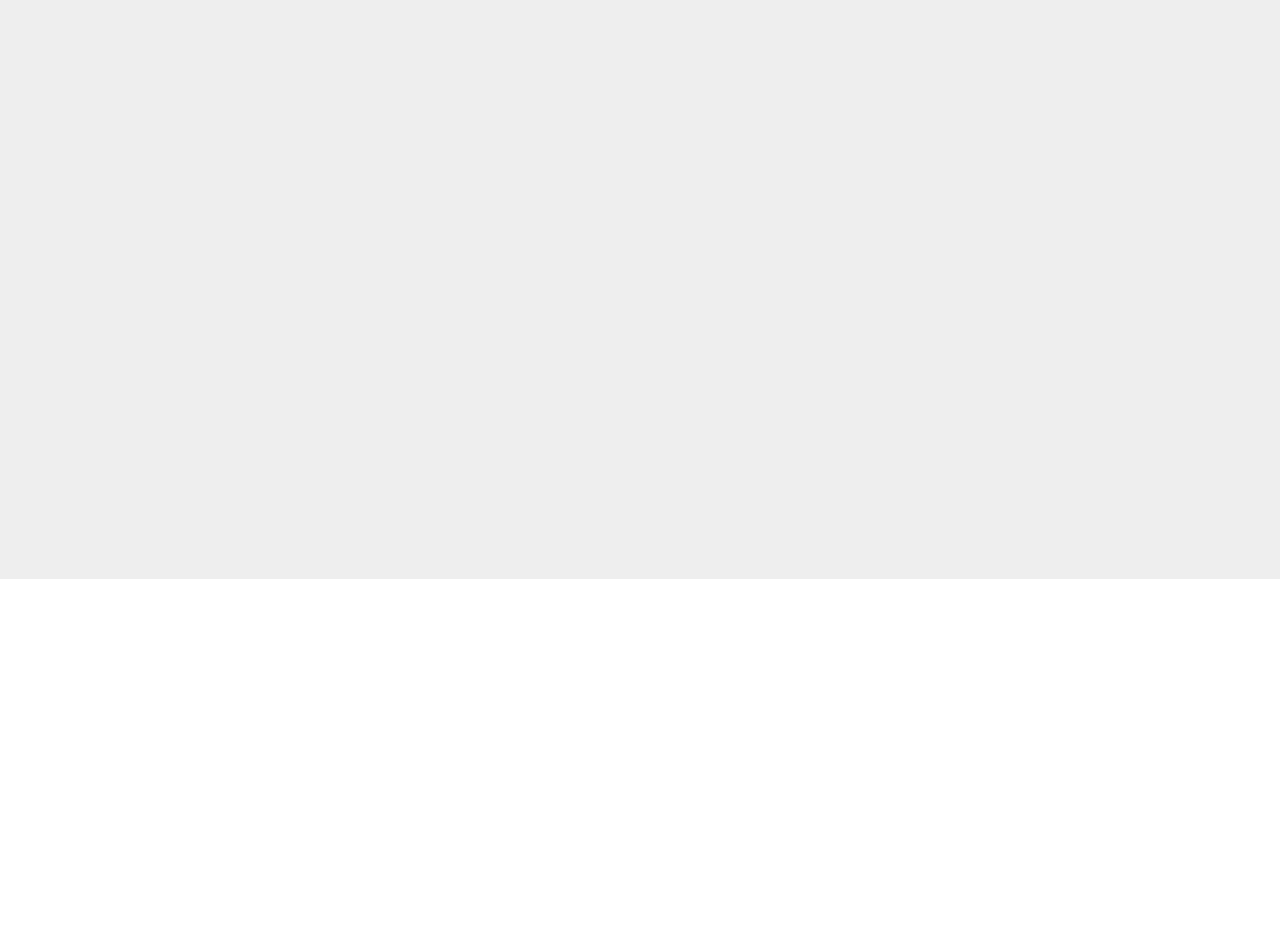
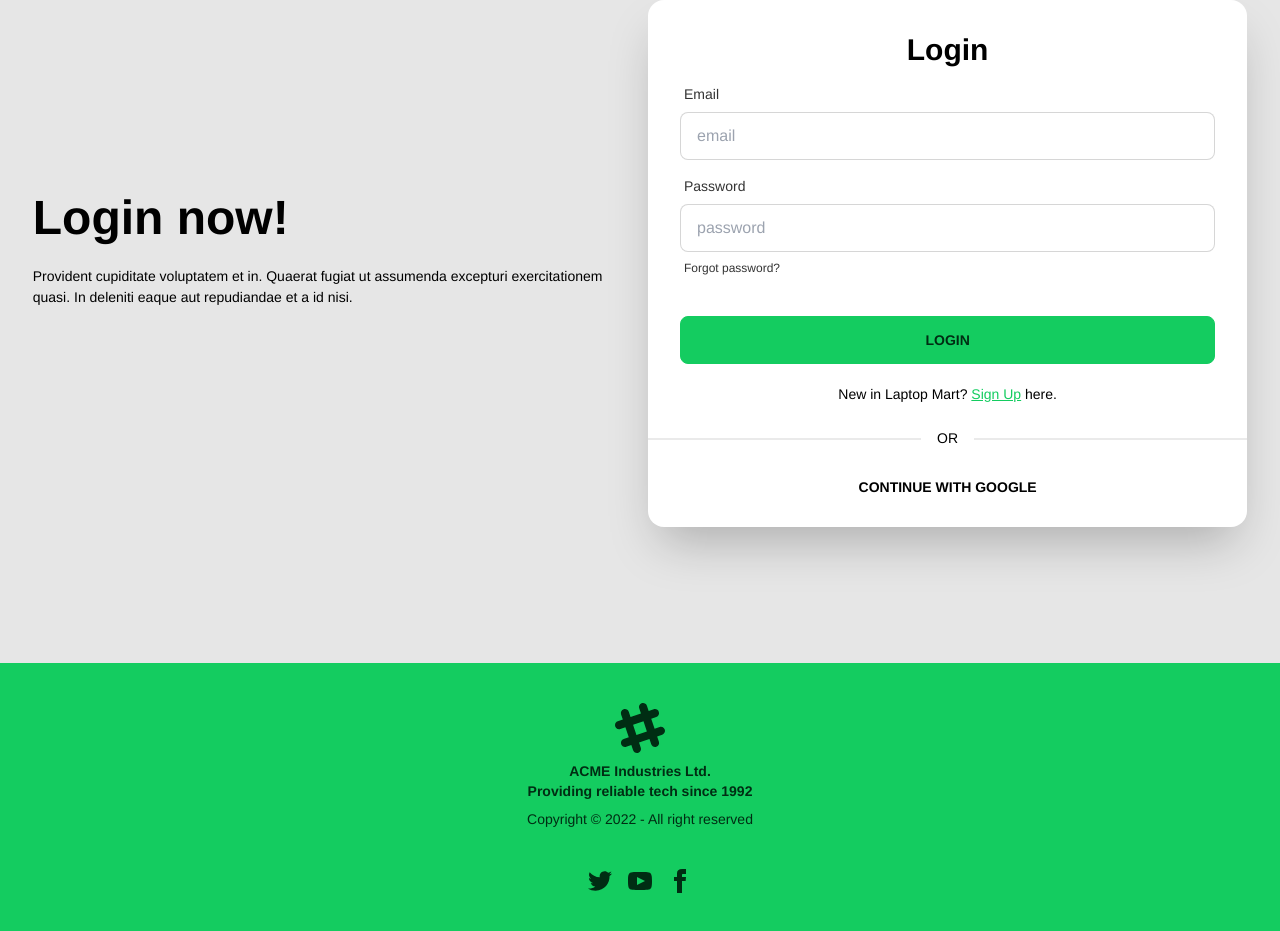
Before and after one commit to tahdiislam/laptop-mart-client, a React (Vite) app: page /login in a window 1280 px wide. Before the commit this address had no page. Shown: the part 221-1152 px from the top of the page. Before the commit the page ends 800 px from the top, so only its background shows below. Built offline with nearby package versions, Linux system fonts and the light colour scheme.

Commit message:
customize the login page

```diff
--- a/package.json
+++ b/package.json
@@ -13,6 +13,7 @@
     "firebase": "^9.14.0",
     "react": "^18.2.0",
     "react-dom": "^18.2.0",
+    "react-hook-form": "^7.39.5",
     "react-hot-toast": "^2.4.0",
     "react-router-dom": "^6.4.3",
     "swiper": "^8.4.5"
--- a/src/Layout/Main.jsx
+++ b/src/Layout/Main.jsx
@@ -1,55 +1,15 @@
 import React from "react";
-import { Link, Outlet } from "react-router-dom";
+import {Outlet } from "react-router-dom";
+import Footer from "../Shared/Footer";
+import Header from "../Shared/Header";
 
 export default function Main() {
-  // nav items
-  const navItems = (
-    <>
-      <li>
-        <Link to="/">Home</Link>
-      </li>
-    </>
-  );
+
   return (
-    <div className="drawer">
-      <input id="my-drawer-3" type="checkbox" className="drawer-toggle" />
-      <div className="drawer-content flex flex-col">
-        <div className="w-full navbar bg-gray-50 py-10">
-          <div className="flex-none lg:hidden">
-            <label htmlFor="my-drawer-3" className="btn btn-square btn-ghost">
-              <svg
-                xmlns="http://www.w3.org/2000/svg"
-                fill="none"
-                viewBox="0 0 24 24"
-                className="inline-block w-6 h-6 stroke-current"
-              >
-                <path
-                  strokeLinecap="round"
-                  strokeLinejoin="round"
-                  strokeWidth="2"
-                  d="M4 6h16M4 12h16M4 18h16"
-                ></path>
-              </svg>
-            </label>
-          </div>
-          <div className="flex-1 px-2 mx-2">
-            <Link>
-              <button className="btn btn-ghost text-2xl font-bold">
-                Laptop Mart
-              </button>
-            </Link>
-          </div>
-          <div className="flex-none hidden lg:block">
-            <ul className="menu menu-horizontal text-lg mr-6">{navItems}</ul>
-          </div>
-        </div>
-        {/* main content */}
-        <Outlet />
-      </div>
-      <div className="drawer-side">
-        <label htmlFor="my-drawer-3" className="drawer-overlay"></label>
-        <ul className="menu p-4 w-80 bg-base-100">{navItems}</ul>
-      </div>
+    <div>
+      <Header/>
+      <Outlet/>
+      <Footer/>
     </div>
   );
 }
--- a/src/Pages/Home/Slider/Slider.css
+++ b/src/Pages/Home/Slider/Slider.css
@@ -18,7 +18,7 @@
 
 .swiper {
   width: 100%;
-  height: 60%;
+  height: 100%;
 }
 
 .swiper-slide {
@@ -44,6 +44,6 @@
 .swiper-slide img {
   display: block;
   width: 100%;
-  height: 100%;
+  height: 60vh;
   object-fit: cover;
 }
--- /dev/null
+++ b/src/Pages/Login/Login.jsx
@@ -0,0 +1,88 @@
+import React from "react";
+import { useForm } from "react-hook-form";
+import { Link } from "react-router-dom";
+
+const Login = () => {
+  // react hook form
+  const {
+    register,
+    handleSubmit,
+    formState: { errors },
+  } = useForm();
+
+  // login handler
+  const handleLogin = data => {
+    console.log(data)
+  }
+  return (
+    <section>
+      <div className="hero min-h-screen bg-base-200">
+        <div className="hero-content flex-col lg:flex-row">
+          <div className="w-1/2 text-center lg:text-left">
+            <h1 className="text-5xl font-bold">Login now!</h1>
+            <p className="py-6">
+              Provident cupiditate voluptatem et in. Quaerat fugiat ut assumenda
+              excepturi exercitationem quasi. In deleniti eaque aut repudiandae
+              et a id nisi.
+            </p>
+          </div>
+          <div className="card w-1/2 shadow-2xl bg-base-100">
+            <form onSubmit={handleSubmit(handleLogin)} className="card-body">
+              <h3 className="text-3xl font-semibold text-center">Login</h3>
+              <div className="form-control">
+                <label className="label">
+                  <span className="label-text">Email</span>
+                </label>
+                <input
+                  type="text"
+                  placeholder="email"
+                  className="input input-bordered"
+                  {...register("email", {required: true})}
+                />
+              </div>
+              <div className="form-control">
+                <label className="label">
+                  <span className="label-text">Password</span>
+                </label>
+                <input
+                  type="password"
+                  placeholder="password"
+                  className="input input-bordered"
+                  {...register("password", {required: true})}
+                />
+                <label className="label">
+                  <Link to="/login" className="label-text-alt link link-hover">
+                    Forgot password?
+                  </Link>
+                </label>
+              </div>
+              <div className="form-control mt-6">
+                <button type="submit" className="btn btn-primary">
+                  Login
+                </button>
+              </div>
+              <p className="text-center mt-3">
+                New in Laptop Mart?{" "}
+                <Link
+                  className="text-primary underline hover:no-underline"
+                  to="/register"
+                >
+                  Sign Up
+                </Link>{" "}
+                here.
+              </p>
+            </form>
+            <div className="divider mt-[-6px]">OR</div>
+            <div className="flex justify-center mb-4">
+              <button className="btn btn-ghost w-1/2">
+                Continue with Google
+              </button>
+            </div>
+          </div>
+        </div>
+      </div>
+    </section>
+  );
+};
+
+export default Login;
--- a/src/Router/router.jsx
+++ b/src/Router/router.jsx
@@ -1,13 +1,17 @@
 import { createBrowserRouter } from "react-router-dom";
 import Main from "../Layout/Main";
 import Home from "../Pages/Home/Home/Home";
+import Login from "../Pages/Login/Login";
 
 const router = createBrowserRouter([
     {
         path: "/", element: <Main/>, children: [
             {
                 path: "/", element: <Home/>
-            }
+            },
+            {
+                path: "/login", element: <Login/>
+            },
         ]
     }
 ])
--- /dev/null
+++ b/src/Shared/Footer.jsx
@@ -0,0 +1,63 @@
+import React from "react";
+
+export default function Footer() {
+  return (
+    <footer className="footer footer-center p-10 bg-primary text-primary-content">
+      <div>
+        <svg
+          width="50"
+          height="50"
+          viewBox="0 0 24 24"
+          xmlns="http://www.w3.org/2000/svg"
+          fillRule="evenodd"
+          clipRule="evenodd"
+          className="inline-block fill-current"
+        >
+          <path d="M22.672 15.226l-2.432.811.841 2.515c.33 1.019-.209 2.127-1.23 2.456-1.15.325-2.148-.321-2.463-1.226l-.84-2.518-5.013 1.677.84 2.517c.391 1.203-.434 2.542-1.831 2.542-.88 0-1.601-.564-1.86-1.314l-.842-2.516-2.431.809c-1.135.328-2.145-.317-2.463-1.229-.329-1.018.211-2.127 1.231-2.456l2.432-.809-1.621-4.823-2.432.808c-1.355.384-2.558-.59-2.558-1.839 0-.817.509-1.582 1.327-1.846l2.433-.809-.842-2.515c-.33-1.02.211-2.129 1.232-2.458 1.02-.329 2.13.209 2.461 1.229l.842 2.515 5.011-1.677-.839-2.517c-.403-1.238.484-2.553 1.843-2.553.819 0 1.585.509 1.85 1.326l.841 2.517 2.431-.81c1.02-.33 2.131.211 2.461 1.229.332 1.018-.21 2.126-1.23 2.456l-2.433.809 1.622 4.823 2.433-.809c1.242-.401 2.557.484 2.557 1.838 0 .819-.51 1.583-1.328 1.847m-8.992-6.428l-5.01 1.675 1.619 4.828 5.011-1.674-1.62-4.829z"></path>
+        </svg>
+        <p className="font-bold">
+          ACME Industries Ltd. <br />
+          Providing reliable tech since 1992
+        </p>
+        <p>Copyright © 2022 - All right reserved</p>
+      </div>
+      <div>
+        <div className="grid grid-flow-col gap-4">
+          <a>
+            <svg
+              xmlns="http://www.w3.org/2000/svg"
+              width="24"
+              height="24"
+              viewBox="0 0 24 24"
+              className="fill-current"
+            >
+              <path d="M24 4.557c-.883.392-1.832.656-2.828.775 1.017-.609 1.798-1.574 2.165-2.724-.951.564-2.005.974-3.127 1.195-.897-.957-2.178-1.555-3.594-1.555-3.179 0-5.515 2.966-4.797 6.045-4.091-.205-7.719-2.165-10.148-5.144-1.29 2.213-.669 5.108 1.523 6.574-.806-.026-1.566-.247-2.229-.616-.054 2.281 1.581 4.415 3.949 4.89-.693.188-1.452.232-2.224.084.626 1.956 2.444 3.379 4.6 3.419-2.07 1.623-4.678 2.348-7.29 2.04 2.179 1.397 4.768 2.212 7.548 2.212 9.142 0 14.307-7.721 13.995-14.646.962-.695 1.797-1.562 2.457-2.549z"></path>
+            </svg>
+          </a>
+          <a>
+            <svg
+              xmlns="http://www.w3.org/2000/svg"
+              width="24"
+              height="24"
+              viewBox="0 0 24 24"
+              className="fill-current"
+            >
+              <path d="M19.615 3.184c-3.604-.246-11.631-.245-15.23 0-3.897.266-4.356 2.62-4.385 8.816.029 6.185.484 8.549 4.385 8.816 3.6.245 11.626.246 15.23 0 3.897-.266 4.356-2.62 4.385-8.816-.029-6.185-.484-8.549-4.385-8.816zm-10.615 12.816v-8l8 3.993-8 4.007z"></path>
+            </svg>
+          </a>
+          <a>
+            <svg
+              xmlns="http://www.w3.org/2000/svg"
+              width="24"
+              height="24"
+              viewBox="0 0 24 24"
+              className="fill-current"
+            >
+              <path d="M9 8h-3v4h3v12h5v-12h3.642l.358-4h-4v-1.667c0-.955.192-1.333 1.115-1.333h2.885v-5h-3.808c-3.596 0-5.192 1.583-5.192 4.615v3.385z"></path>
+            </svg>
+          </a>
+        </div>
+      </div>
+    </footer>
+  );
+}
--- /dev/null
+++ b/src/Shared/Header.jsx
@@ -0,0 +1,56 @@
+import React from "react";
+import { Link } from "react-router-dom";
+
+const Header = () => {
+  // nav items
+  const navItems = (
+    <>
+      <li>
+        <Link to="/">Home</Link>
+        <Link to="/login">login</Link>
+      </li>
+    </>
+  );
+  return (
+    <section>
+      <div className="navbar bg-gray-50 lg:py-4">
+        <div className="navbar-start">
+          <div className="dropdown">
+            <label tabIndex={0} className="btn btn-ghost lg:hidden">
+              <svg
+                xmlns="http://www.w3.org/2000/svg"
+                fill="none"
+                viewBox="0 0 24 24"
+                className="inline-block w-5 h-5 stroke-current"
+              >
+                <path
+                  strokeLinecap="round"
+                  strokeLinejoin="round"
+                  strokeWidth="2"
+                  d="M4 6h16M4 12h16M4 18h16"
+                ></path>
+              </svg>
+            </label>
+            <ul
+              tabIndex={0}
+              className="menu menu-compact dropdown-content mt-3 p-2 shadow bg-base-100 rounded-box w-52"
+            >
+              {navItems}
+            </ul>
+          </div>
+          <Link className="btn btn-ghost normal-case text-2xl font-bold">Laptop Mart</Link>
+        </div>
+        <div className="navbar-center hidden lg:flex">
+          <ul className="menu menu-horizontal p-0 text-xl">
+            {navItems}
+          </ul>
+        </div>
+        <div className="navbar-end">
+          <a className="btn">Get started</a>
+        </div>
+      </div>
+    </section>
+  );
+};
+
+export default Header;
--- a/tailwind.config.cjs
+++ b/tailwind.config.cjs
@@ -5,7 +5,7 @@
         themes: [
           {
             mytheme: {
-              primary: "#5F8D4E",
+              primary: "#14CC60",
               secondary: "#285430",
               accent: "#092F1C",
               neutral: "#010E18",
```
Also changed, not shown: 1 other file (tests, documents, lock files or other folders).
